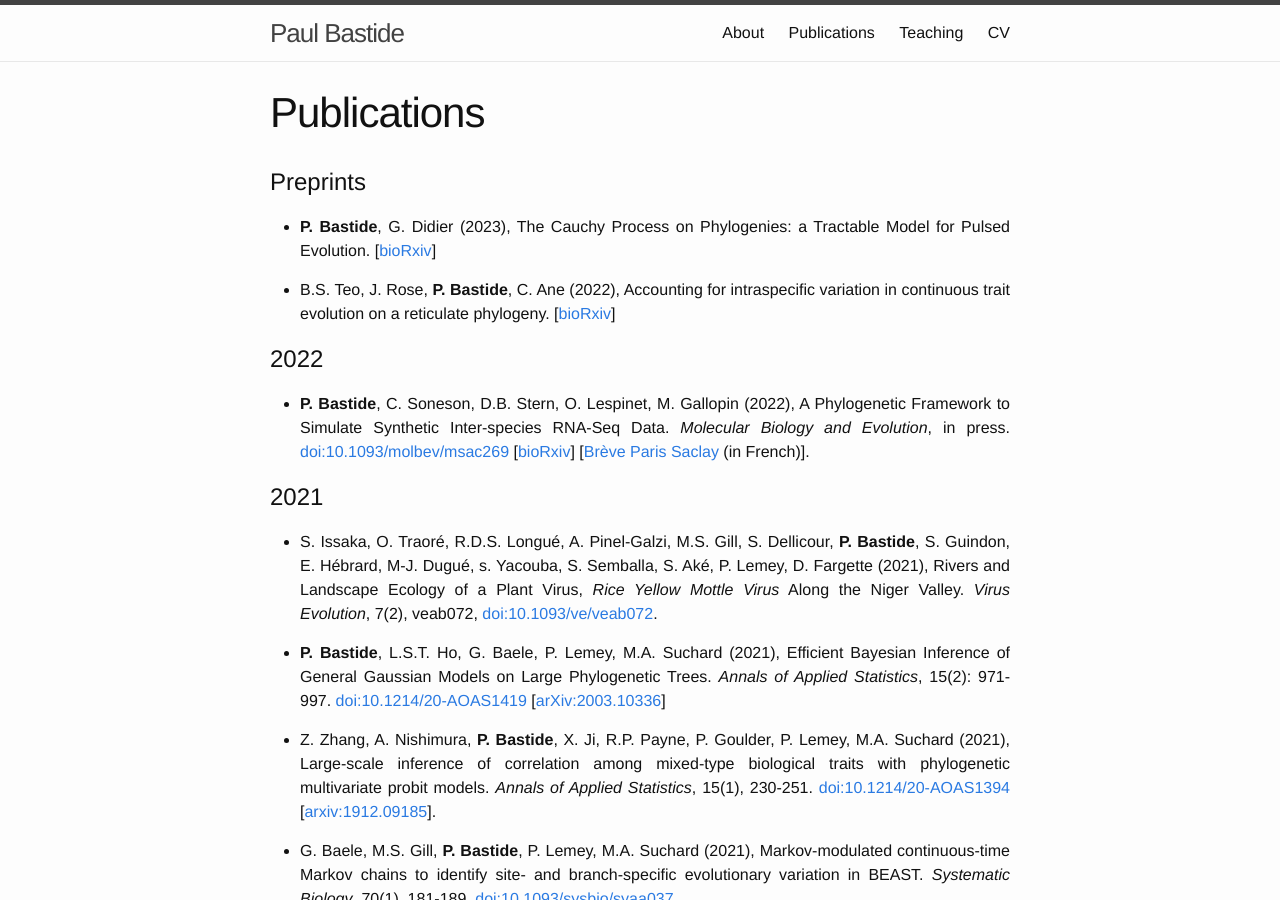
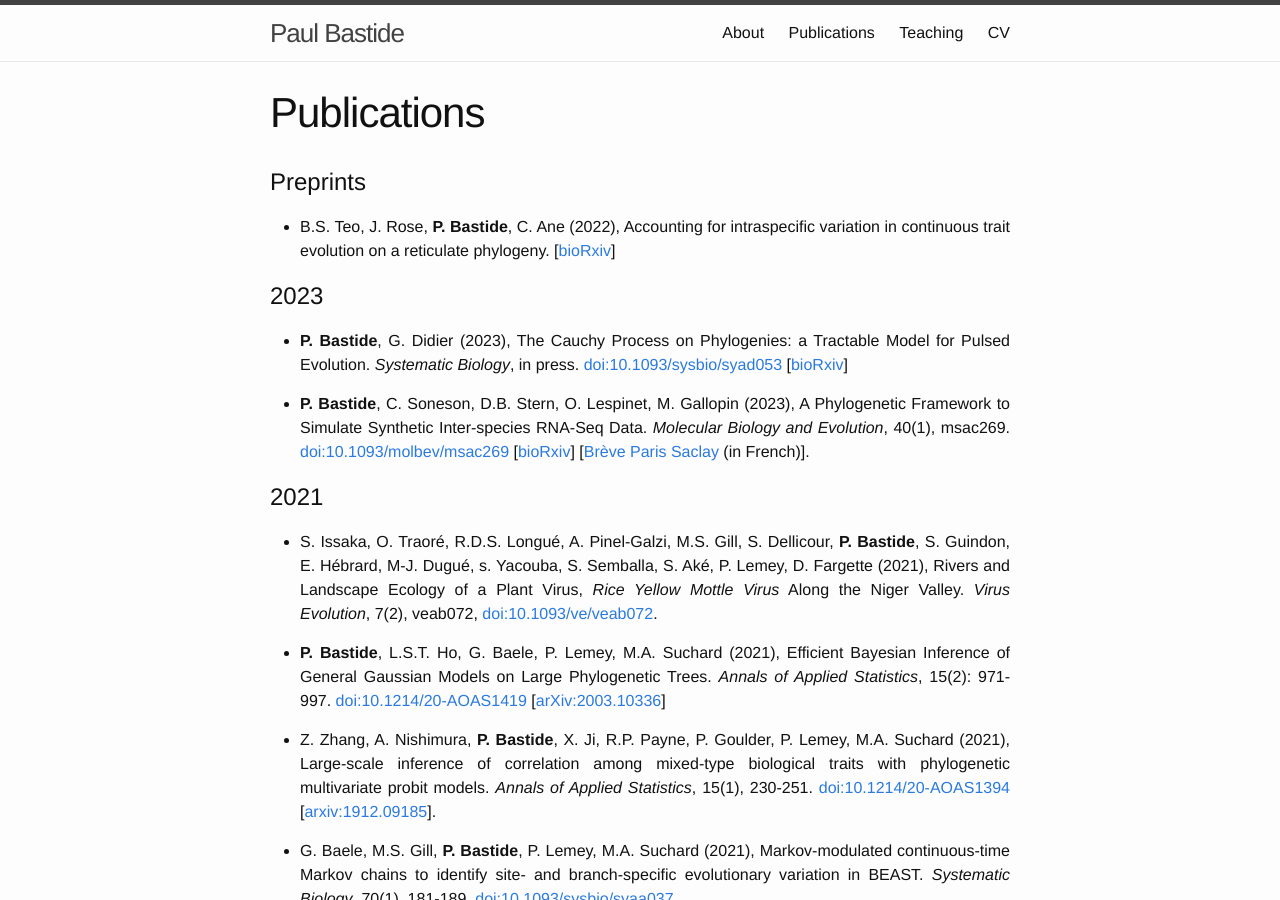
Before and after one commit to pbastide/pbastide.github.io, a Jekyll site: the page built from publi.md, in a window 1280 px wide and 900 px high. Built offline with Jekyll 4.4.1, drawn with Linux system fonts in a browser that asks for light colours.

Commit message:
Update publi.

```diff
--- a/publi.md
+++ b/publi.md
@@ -6,13 +6,15 @@ weight: 3
 
 # Preprints
 
-* **P. Bastide**, G. Didier (2023), The Cauchy Process on Phylogenies: a Tractable Model for Pulsed Evolution. [[bioRxiv](https://doi.org/10.1101/2023.04.05.535685)]
-
 * B.S. Teo, J. Rose, **P. Bastide**, C. Ane (2022), Accounting for intraspecific variation in continuous trait evolution on a reticulate phylogeny. [[bioRxiv](https://doi.org/10.1101/2022.05.12.490814)]
 
-# 2022
+# 2023
 
-* **P. Bastide**, C. Soneson, D.B. Stern, O. Lespinet, M. Gallopin (2022), A Phylogenetic Framework to Simulate Synthetic Inter-species RNA-Seq Data. *Molecular Biology and Evolution*, in press.
+* **P. Bastide**, G. Didier (2023), The Cauchy Process on Phylogenies: a Tractable Model for Pulsed Evolution. *Systematic Biology*, in press.
+[doi:10.1093/sysbio/syad053](https://doi.org/10.1093/sysbio/syad053)
+[[bioRxiv](https://doi.org/10.1101/2023.04.05.535685)]
+
+* **P. Bastide**, C. Soneson, D.B. Stern, O. Lespinet, M. Gallopin (2023), A Phylogenetic Framework to Simulate Synthetic Inter-species RNA-Seq Data. *Molecular Biology and Evolution*, 40(1), msac269.
 [doi:10.1093/molbev/msac269](https://doi.org/10.1093/molbev/msac269) [[bioRxiv](https://doi.org/10.1101/2022.01.21.476612)]
 [[Brève Paris Saclay](https://sco.lt/7BhZmS) (in French)].
 
```
